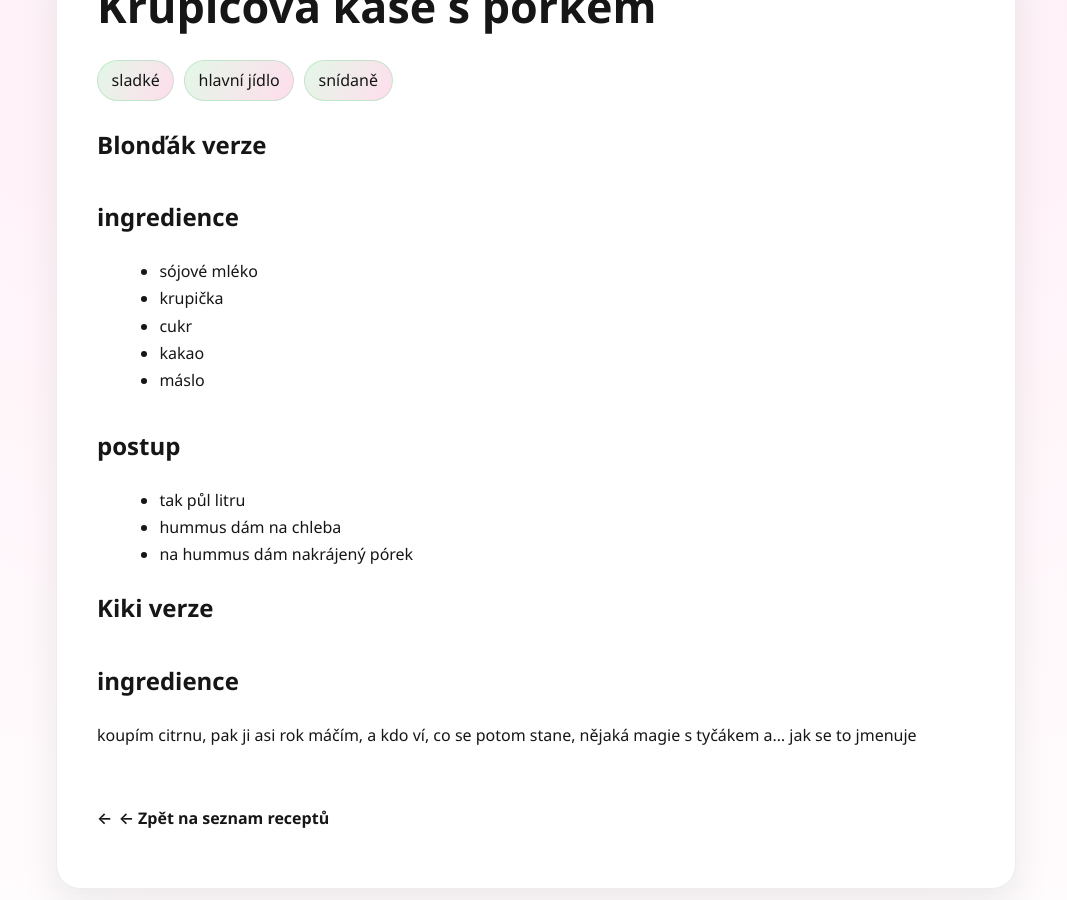
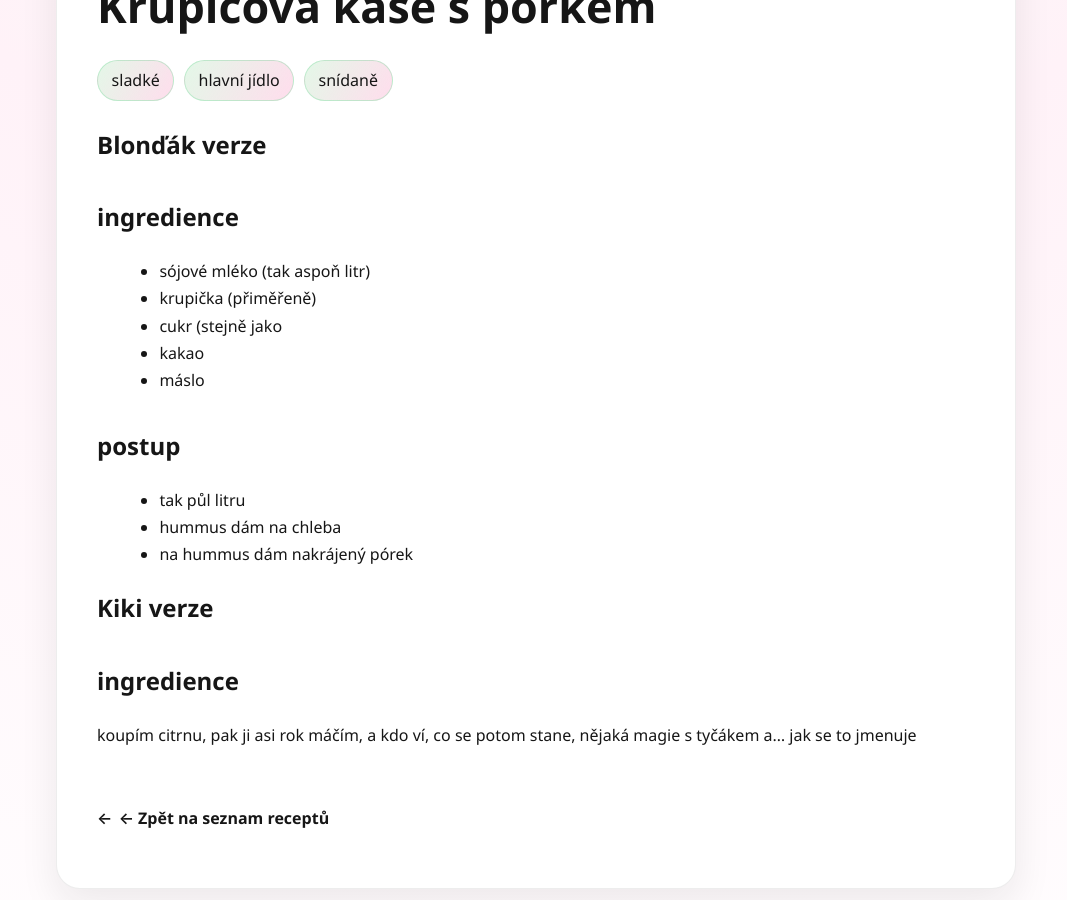
Before and after one commit to lamanchy/cookbook, a Jekyll site: the page built from recipes/Krupicová kaše s pórkem.md, in a window 1280 px wide and 900 px high, scrolled down 520 px. Shown: the whole window, without its empty margins (104-1171 px from the left). Built offline with Jekyll 4.4.1, drawn with Linux system fonts in a browser that asks for light colours.

Commit message:
recipes/Krupicová kaše s pórkem.md updated from https://stackedit.io/

```diff
--- a/recipes/Krupicová kaše s pórkem.md
+++ b/recipes/Krupicová kaše s pórkem.md
@@ -9,9 +9,9 @@ tags:
 # Blonďák verze
 
 ## ingredience
-- sójové mléko
-- krupička
-- cukr
+- sójové mléko (tak aspoň litr)
+- krupička (přiměřeně)
+- cukr (stejně jako
 - kakao
 - máslo
 
```
Also changed, not shown: other parts of recipes/Krupicová kaše s pórkem.md (+1 -1 lines).
